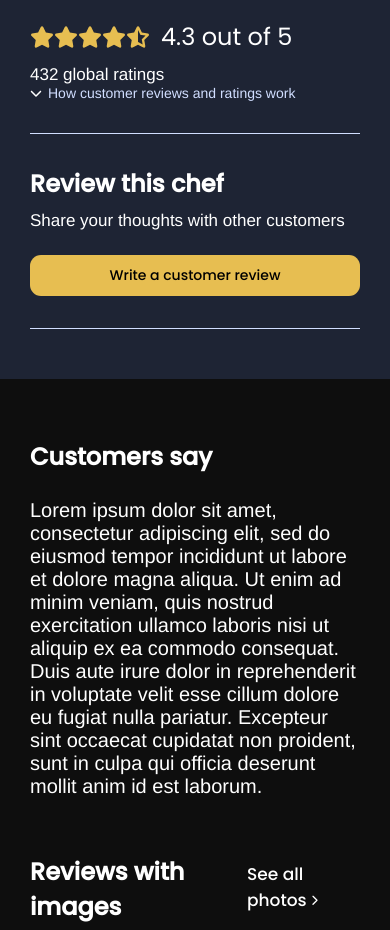
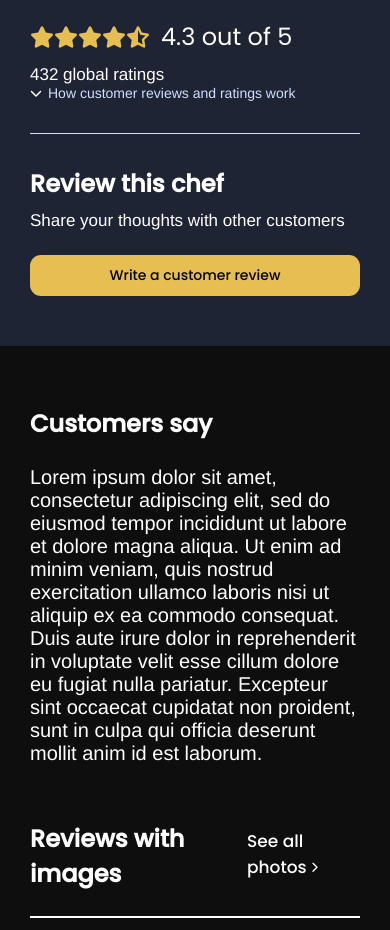
Before and after one commit to madelinegit/Gastron-Guru, a React (Vite) app: page / in a window 390 px wide. Shown: the part 3400-4330 px from the top of the page. Built offline with nearby package versions, Linux system fonts and the light colour scheme; no server answers.

Commit message:
update border in sidebar for responsiveness

```diff
--- a/src/components/Rating/Rating.scss
+++ b/src/components/Rating/Rating.scss
@@ -86,6 +86,11 @@
 
     h2 {
       margin: 0 0 10px 0;
+    }
+
+    @media (max-width: $breakpoint-md) {
+      padding: 32px 0 0 0;
+      border-bottom: 0;
     }
   }
 }
```
